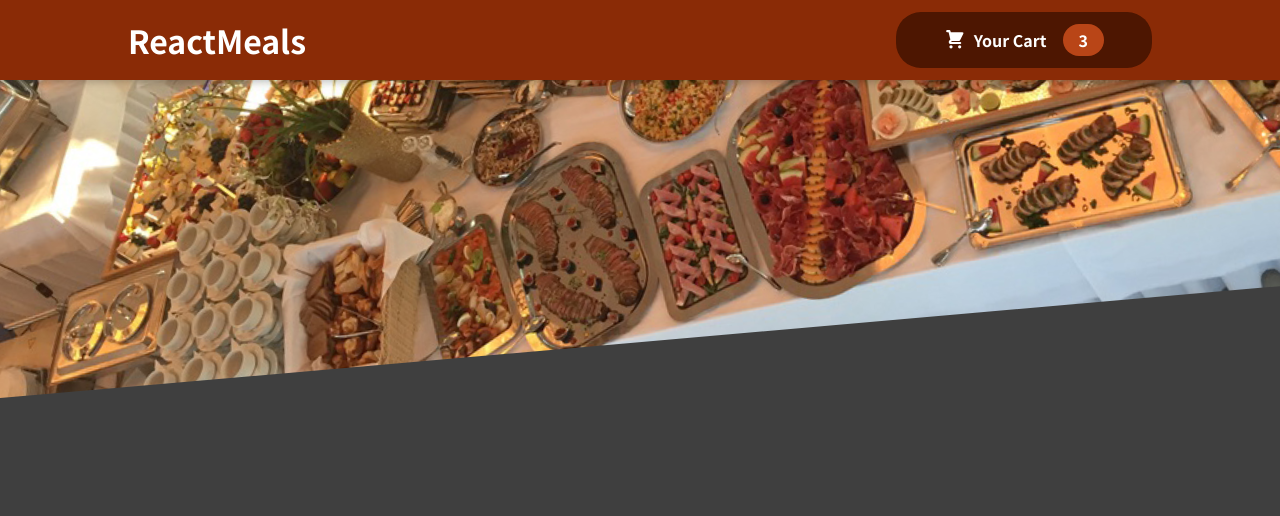
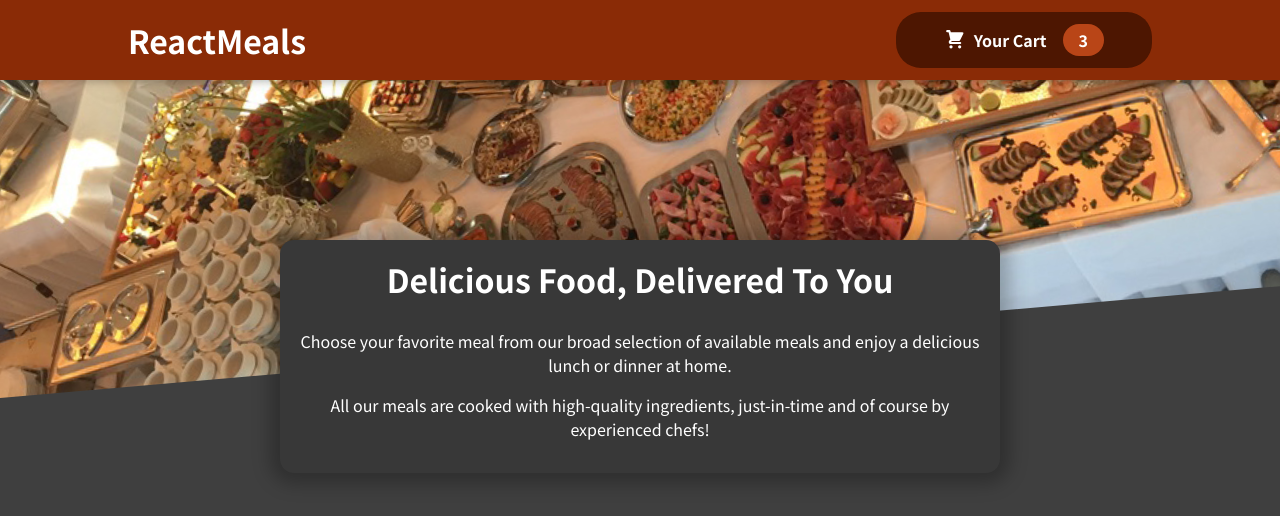
Before and after one commit to jdiponziano/food-ordering-app, a JavaScript app: page / in a window 1280 px wide. Shown: the top 516 px of the page. Built offline with nearby package versions, Linux system fonts and the light colour scheme.

Commit message:
add page intro

```diff
--- a/src/App.js
+++ b/src/App.js
@@ -1,9 +1,11 @@
 import Header from "./components/Header/Header";
+import Intro from './components/Intro/Intro';
 
 const App = () => {
   return (
     <>
       <Header />
+      <Intro />
     </>
   );
 }
--- /dev/null
+++ b/src/components/Intro/Intro.js
@@ -0,0 +1,19 @@
+import styles from './Intro.module.scss'
+
+const Intro = () => {
+  return (
+    <section className={styles.summary}>
+      <h2>Delicious Food, Delivered To You</h2>
+      <p>
+        Choose your favorite meal from our broad selection of available meals
+        and enjoy a delicious lunch or dinner at home.
+      </p>
+      <p>
+        All our meals are cooked with high-quality ingredients, just-in-time and
+        of course by experienced chefs!
+      </p>
+    </section>
+  )
+}
+
+export default Intro
--- /dev/null
+++ b/src/components/Intro/Intro.module.scss
@@ -0,0 +1,20 @@
+@use "../../styles/config";
+
+.summary {
+  position: relative;
+  max-width: 45rem;
+  width: 90%;
+  background-color: config.$gray;
+  margin: auto;
+  margin-top: -10rem;
+  border-radius: 14px;
+  padding: 1rem;
+  color: white;
+  text-align: center;
+  box-shadow: 0 1px 18px 10px rgba(0, 0, 0, 0.25);
+
+  h2 {
+    margin-top: 0;
+    font-size: 2rem;
+  }
+}
--- a/src/styles/config/_colors.scss
+++ b/src/styles/config/_colors.scss
@@ -5,5 +5,6 @@ $orange: #b94517;
 $drkOrange: #92320c;
 $white: #fff;
 $black: #000;
+$gray: #383838;
 
 $primary: $red;
```
